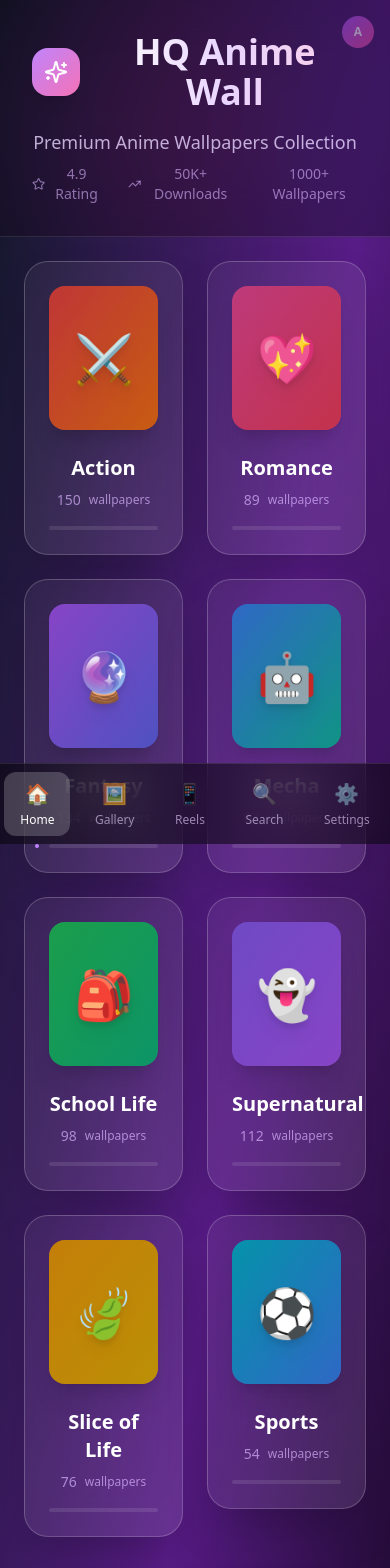
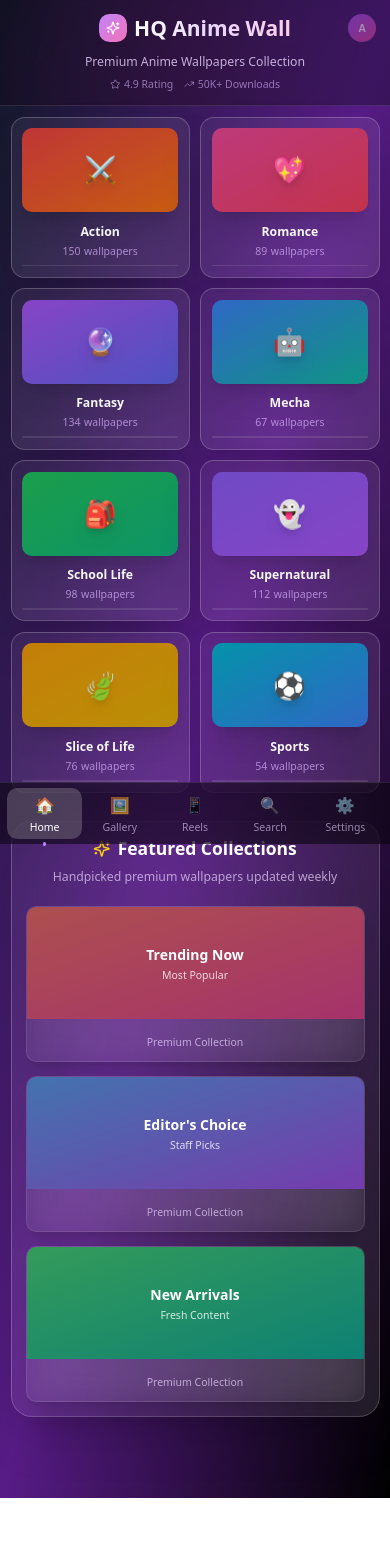
Before and after one commit to aprajit222/liquid-anime-wall-69, a React (Vite) app: page / in a window 390 px wide. Shown: the top 1568 px of the page. After the commit the page ends 1498 px from the top, so only its background shows below. Built offline with nearby package versions, Linux system fonts and the light colour scheme.

Commit message:
Refactor: Implement responsive UI design
This commit implements responsive design principles to ensure the UI automatically resizes and adapts to different screen sizes, DPI, and phone UI configurations.

```diff
--- a/src/components/BottomNavigation.tsx
+++ b/src/components/BottomNavigation.tsx
@@ -17,25 +17,25 @@ export const BottomNavigation: React.FC<BottomNavigationProps> = ({ currentScree
   ];
 
   return (
-    <div className="fixed bottom-0 left-0 right-0 z-30">
+    <div className="fixed bottom-0 left-0 right-0 z-30 safe-area-bottom">
       <div className="backdrop-blur-xl bg-black/50 border-t border-white/10">
-        <div className="flex items-center justify-around py-2">
+        <div className="flex items-center justify-around py-1.5 sm:py-2 px-2 sm:px-4">
           {navItems.map((item) => (
             <button
               key={item.id}
               onClick={() => onScreenChange(item.id)}
-              className={`flex flex-col items-center py-2 px-4 rounded-xl transition-all duration-200 ${
+              className={`flex flex-col items-center py-1.5 sm:py-2 px-2 sm:px-4 rounded-xl transition-all duration-200 min-w-0 flex-1 ${
                 currentScreen === item.id
                   ? 'bg-white/20 text-white'
                   : 'text-purple-200 opacity-60 hover:text-white hover:opacity-100'
               }`}
             >
-              <span className="text-xl mb-1">{item.icon}</span>
-              <span className="text-xs font-medium">{item.label}</span>
+              <span className="text-lg sm:text-xl mb-0.5 sm:mb-1">{item.icon}</span>
+              <span className="text-xs font-medium truncate">{item.label}</span>
 
               {/* Active indicator */}
               {currentScreen === item.id && (
-                <div className="absolute -bottom-1 w-1 h-1 bg-purple-400 rounded-full"></div>
+                <div className="absolute -bottom-0.5 w-1 h-1 bg-purple-400 rounded-full"></div>
               )}
             </button>
           ))}
--- a/src/components/CategoryGrid.tsx
+++ b/src/components/CategoryGrid.tsx
@@ -20,32 +20,32 @@ const categories = [
 export const CategoryGrid: React.FC<CategoryGridProps> = ({ onCategorySelect }) => {
   return (
     <div className="min-h-screen">
-      {/* Professional Header with Glass Effect */}
+      {/* Responsive Header with Glass Effect */}
       <div className="relative overflow-hidden">
         <div className="absolute inset-0 bg-gradient-to-r from-purple-600/20 via-pink-600/20 to-blue-600/20 blur-3xl"></div>
-        <div className="relative backdrop-blur-xl bg-black/30 border-b border-white/10 p-8">
-          <div className="text-center max-w-4xl mx-auto">
-            <div className="flex items-center justify-center gap-3 mb-4">
-              <div className="w-12 h-12 bg-gradient-to-br from-purple-400 to-pink-400 rounded-2xl flex items-center justify-center shadow-xl">
-                <Sparkles className="w-6 h-6 text-white" />
+        <div className="relative backdrop-blur-xl bg-black/30 border-b border-white/10 p-4 sm:p-6 md:p-8">
+          <div className="text-center max-w-6xl mx-auto">
+            <div className="flex items-center justify-center gap-2 sm:gap-3 mb-3 sm:mb-4">
+              <div className="w-8 h-8 sm:w-10 sm:h-10 md:w-12 md:h-12 bg-gradient-to-br from-purple-400 to-pink-400 rounded-xl sm:rounded-2xl flex items-center justify-center shadow-xl">
+                <Sparkles className="w-4 h-4 sm:w-5 sm:h-5 md:w-6 md:h-6 text-white" />
               </div>
-              <h1 className="text-4xl font-bold bg-gradient-to-r from-white via-purple-200 to-pink-200 bg-clip-text text-transparent">
+              <h1 className="text-2xl sm:text-3xl md:text-4xl font-bold bg-gradient-to-r from-white via-purple-200 to-pink-200 bg-clip-text text-transparent">
                 HQ Anime Wall
               </h1>
             </div>
-            <p className="text-lg text-purple-200/80 mb-2">Premium Anime Wallpapers Collection</p>
-            <div className="flex items-center justify-center gap-6 text-sm text-purple-300/60">
-              <span className="flex items-center gap-1"><Star className="w-4 h-4" /> 4.9 Rating</span>
-              <span className="flex items-center gap-1"><TrendingUp className="w-4 h-4" /> 50K+ Downloads</span>
-              <span>1000+ Wallpapers</span>
+            <p className="text-sm sm:text-base md:text-lg text-purple-200/80 mb-2">Premium Anime Wallpapers Collection</p>
+            <div className="flex items-center justify-center gap-3 sm:gap-4 md:gap-6 text-xs sm:text-sm text-purple-300/60">
+              <span className="flex items-center gap-1"><Star className="w-3 h-3 sm:w-4 sm:h-4" /> 4.9 Rating</span>
+              <span className="flex items-center gap-1"><TrendingUp className="w-3 h-3 sm:w-4 sm:h-4" /> 50K+ Downloads</span>
+              <span className="hidden sm:inline">1000+ Wallpapers</span>
             </div>
           </div>
         </div>
       </div>
 
-      <div className="p-6">
-        {/* Categories Grid with Professional Styling */}
-        <div className="grid grid-cols-2 md:grid-cols-3 lg:grid-cols-4 gap-6 max-w-7xl mx-auto mb-12">
+      <div className="p-3 sm:p-4 md:p-6">
+        {/* Responsive Categories Grid */}
+        <div className="grid grid-cols-2 sm:grid-cols-2 md:grid-cols-3 lg:grid-cols-4 xl:grid-cols-4 gap-3 sm:gap-4 md:gap-6 max-w-7xl mx-auto mb-8 sm:mb-12">
           {categories.map((category, index) => (
             <div
               key={category.id}
@@ -53,31 +53,31 @@ export const CategoryGrid: React.FC<CategoryGridProps> = ({ onCategorySelect })
               className="group cursor-pointer transform transition-all duration-500 hover:scale-105"
               style={{ animationDelay: `${index * 100}ms` }}
             >
-              <div className="relative backdrop-blur-xl bg-gradient-to-br from-white/5 to-white/10 border border-white/20 rounded-3xl overflow-hidden hover:border-white/40 transition-all duration-300 shadow-2xl hover:shadow-purple-500/20">
+              <div className="relative backdrop-blur-xl bg-gradient-to-br from-white/5 to-white/10 border border-white/20 rounded-2xl sm:rounded-3xl overflow-hidden hover:border-white/40 transition-all duration-300 shadow-2xl hover:shadow-purple-500/20">
                 {/* Animated Background */}
                 <div className="absolute inset-0 opacity-0 group-hover:opacity-100 transition-opacity duration-300">
                   <div className={`absolute inset-0 bg-gradient-to-br ${category.gradient} opacity-10`}></div>
                 </div>
 
                 {/* Content */}
-                <div className="relative p-6">
-                  <div className={`w-full h-36 bg-gradient-to-br ${category.gradient} rounded-2xl mb-6 flex items-center justify-center shadow-xl relative overflow-hidden`}>
+                <div className="relative p-3 sm:p-4 md:p-6">
+                  <div className={`w-full h-24 sm:h-28 md:h-36 bg-gradient-to-br ${category.gradient} rounded-xl sm:rounded-2xl mb-3 sm:mb-4 md:mb-6 flex items-center justify-center shadow-xl relative overflow-hidden`}>
                     <div className="absolute inset-0 bg-black/20"></div>
-                    <span className="relative text-5xl filter drop-shadow-lg transform group-hover:scale-110 transition-transform duration-300">{category.emoji}</span>
+                    <span className="relative text-3xl sm:text-4xl md:text-5xl filter drop-shadow-lg transform group-hover:scale-110 transition-transform duration-300">{category.emoji}</span>
                   </div>
 
                   <div className="text-center">
-                    <h3 className="text-white font-bold text-xl mb-2 group-hover:text-purple-200 transition-colors">
+                    <h3 className="text-white font-bold text-sm sm:text-base md:text-xl mb-1 sm:mb-2 group-hover:text-purple-200 transition-colors">
                       {category.name}
                     </h3>
-                    <div className="flex items-center justify-center gap-2 text-purple-300/70">
-                      <span className="text-sm font-medium">{category.count}</span>
+                    <div className="flex items-center justify-center gap-1 sm:gap-2 text-purple-300/70">
+                      <span className="text-xs sm:text-sm font-medium">{category.count}</span>
                       <span className="text-xs">wallpapers</span>
                     </div>
                   </div>
 
                   {/* Progress Bar Animation */}
-                  <div className="mt-4 h-1 bg-white/10 rounded-full overflow-hidden">
+                  <div className="mt-2 sm:mt-3 md:mt-4 h-0.5 sm:h-1 bg-white/10 rounded-full overflow-hidden">
                     <div className={`h-full bg-gradient-to-r ${category.gradient} rounded-full transform scale-x-0 group-hover:scale-x-100 transition-transform duration-500 origin-left`}></div>
                   </div>
                 </div>
@@ -86,34 +86,34 @@ export const CategoryGrid: React.FC<CategoryGridProps> = ({ onCategorySelect })
           ))}
         </div>
 
-        {/* Professional Featured Section */}
+        {/* Responsive Featured Section */}
         <div className="max-w-7xl mx-auto">
-          <div className="backdrop-blur-xl bg-gradient-to-br from-white/5 to-white/10 border border-white/20 rounded-4xl p-8 shadow-2xl">
-            <div className="text-center mb-8">
-              <h2 className="text-3xl font-bold text-white mb-3 flex items-center justify-center gap-3">
-                <Sparkles className="w-8 h-8 text-yellow-400" />
+          <div className="backdrop-blur-xl bg-gradient-to-br from-white/5 to-white/10 border border-white/20 rounded-3xl sm:rounded-4xl p-4 sm:p-6 md:p-8 shadow-2xl">
+            <div className="text-center mb-6 sm:mb-8">
+              <h2 className="text-xl sm:text-2xl md:text-3xl font-bold text-white mb-2 sm:mb-3 flex items-center justify-center gap-2 sm:gap-3">
+                <Sparkles className="w-5 h-5 sm:w-6 sm:h-6 md:w-8 md:h-8 text-yellow-400" />
                 Featured Collections
               </h2>
-              <p className="text-purple-200/70">Handpicked premium wallpapers updated weekly</p>
+              <p className="text-sm sm:text-base text-purple-200/70">Handpicked premium wallpapers updated weekly</p>
             </div>
 
-            <div className="grid grid-cols-1 md:grid-cols-3 gap-6">
+            <div className="grid grid-cols-1 sm:grid-cols-2 md:grid-cols-3 gap-4 sm:gap-6">
               {[
                 { title: "Trending Now", subtitle: "Most Popular", gradient: "from-red-400 to-pink-500" },
                 { title: "Editor's Choice", subtitle: "Staff Picks", gradient: "from-blue-400 to-purple-500" },
                 { title: "New Arrivals", subtitle: "Fresh Content", gradient: "from-green-400 to-teal-500" }
               ].map((item, index) => (
                 <div key={index} className="group cursor-pointer">
-                  <div className="backdrop-blur-lg bg-white/5 border border-white/10 rounded-2xl overflow-hidden hover:bg-white/10 transition-all duration-300 shadow-xl hover:shadow-purple-500/20">
-                    <div className={`w-full h-48 bg-gradient-to-br ${item.gradient} relative flex items-center justify-center overflow-hidden`}>
+                  <div className="backdrop-blur-lg bg-white/5 border border-white/10 rounded-xl sm:rounded-2xl overflow-hidden hover:bg-white/10 transition-all duration-300 shadow-xl hover:shadow-purple-500/20">
+                    <div className={`w-full h-32 sm:h-40 md:h-48 bg-gradient-to-br ${item.gradient} relative flex items-center justify-center overflow-hidden`}>
                       <div className="absolute inset-0 bg-black/30"></div>
-                      <div className="relative text-center text-white">
-                        <h3 className="text-xl font-bold mb-1">{item.title}</h3>
-                        <p className="text-sm opacity-80">{item.subtitle}</p>
+                      <div className="relative text-center text-white px-2">
+                        <h3 className="text-base sm:text-lg md:text-xl font-bold mb-1">{item.title}</h3>
+                        <p className="text-xs sm:text-sm opacity-80">{item.subtitle}</p>
                       </div>
                     </div>
-                    <div className="p-4 text-center">
-                      <span className="text-purple-200/70 text-sm">Premium Collection</span>
+                    <div className="p-3 sm:p-4 text-center">
+                      <span className="text-purple-200/70 text-xs sm:text-sm">Premium Collection</span>
                     </div>
                   </div>
                 </div>
--- a/src/index.css
+++ b/src/index.css
@@ -1,3 +1,4 @@
+
 @tailwind base;
 @tailwind components;
 @tailwind utilities;
@@ -6,7 +7,7 @@
 
 @layer base {
   :root {
-    --background: 0 0% 100%;
+    --background: 0 0%  %;
     --foreground: 222.2 84% 4.9%;
 
     --card: 0 0% 100%;
@@ -37,19 +38,12 @@
     --radius: 0.5rem;
 
     --sidebar-background: 0 0% 98%;
-
     --sidebar-foreground: 240 5.3% 26.1%;
-
     --sidebar-primary: 240 5.9% 10%;
-
     --sidebar-primary-foreground: 0 0% 98%;
-
     --sidebar-accent: 240 4.8% 95.9%;
-
     --sidebar-accent-foreground: 240 5.9% 10%;
-
     --sidebar-border: 220 13% 91%;
-
     --sidebar-ring: 217.2 91.2% 59.8%;
   }
 
@@ -99,5 +93,65 @@
 
   body {
     @apply bg-background text-foreground;
+    /* Prevent zoom on input focus in iOS */
+    -webkit-text-size-adjust: 100%;
+    /* Enable smooth scrolling */
+    scroll-behavior: smooth;
+  }
+
+  /* Responsive font scaling */
+  html {
+    font-size: 16px;
+  }
+
+  @media (max-width: 475px) {
+    html {
+      font-size: 14px;
+    }
+  }
+
+  @media (min-width: 1024px) {
+    html {
+      font-size: 18px;
+    }
   }
 }
+
+@layer utilities {
+  /* Safe area utilities for mobile devices */
+  .safe-area-top {
+    padding-top: env(safe-area-inset-top);
+  }
+
+  .safe-area-bottom {
+    padding-bottom: env(safe-area-inset-bottom);
+  }
+
+  .safe-area-left {
+    padding-left: env(safe-area-inset-left);
+  }
+
+  .safe-area-right {
+    padding-right: env(safe-area-inset-right);
+  }
+
+  /* Touch-friendly button sizing */
+  .touch-target {
+    min-height: 44px;
+    min-width: 44px;
+  }
+
+  /* Prevent text selection on UI elements */
+  .no-select {
+    -webkit-user-select: none;
+    -moz-user-select: none;
+    -ms-user-select: none;
+    user-select: none;
+  }
+
+  /* High DPI image rendering */
+  .crisp-edges {
+    image-rendering: -webkit-optimize-contrast;
+    image-rendering: crisp-edges;
+  }
+}
--- a/tailwind.config.ts
+++ b/tailwind.config.ts
@@ -1,3 +1,4 @@
+
 import type { Config } from "tailwindcss";
 
 export default {
@@ -18,6 +19,12 @@ export default {
 			}
 		},
 		extend: {
+			screens: {
+				'xs': '475px',
+			},
+			spacing: {
+				'safe-area-bottom': 'env(safe-area-inset-bottom)',
+			},
 			colors: {
 				border: 'hsl(var(--border))',
 				input: 'hsl(var(--input))',
@@ -66,7 +73,8 @@ export default {
 			borderRadius: {
 				lg: 'var(--radius)',
 				md: 'calc(var(--radius) - 2px)',
-				sm: 'calc(var(--radius) - 4px)'
+				sm: 'calc(var(--radius) - 4px)',
+				'4xl': '2rem'
 			},
 			keyframes: {
 				'accordion-down': {
```
Also changed, not shown: src/components/ReelsViewer.tsx (+28 -28 lines), src/components/WallpaperGallery.tsx (+25 -25 lines).
